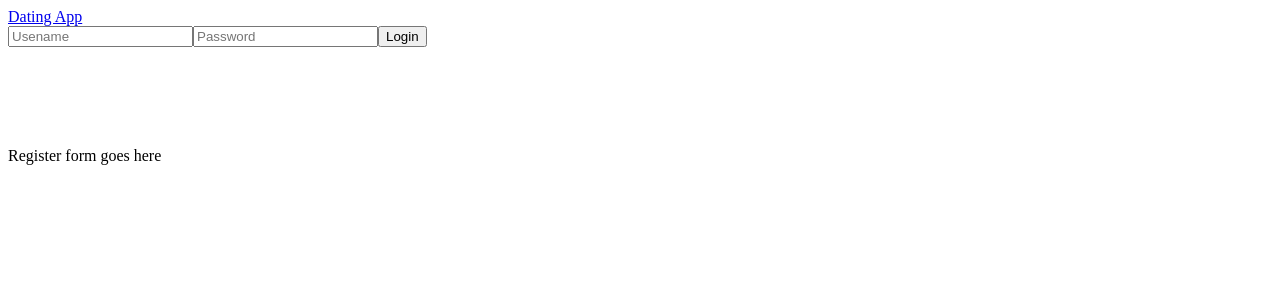
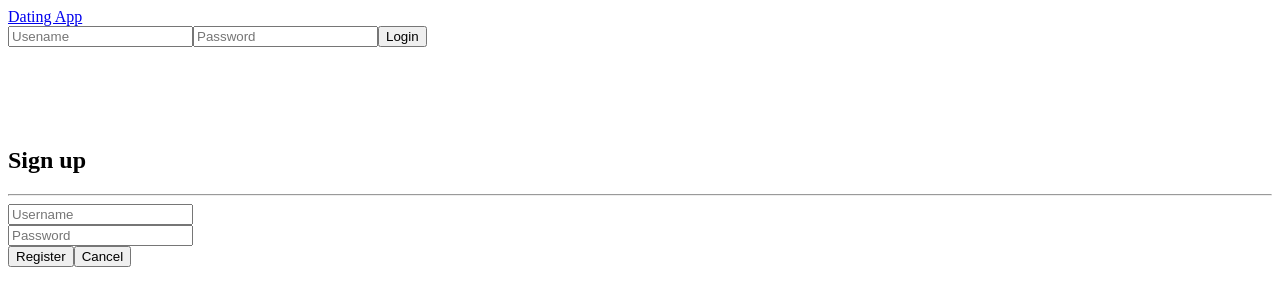
Before and after one commit to thiagobcf/DatingApp, an Angular app in the folder client/: page / in a window 1280 px wide. Both pictures are taken after a click on the button "Register". Shown: the top 306 px of the page. Built offline with nearby package versions, Linux system fonts and the light colour scheme; no server answers.

Commit message:
add register form

```diff
--- a/client/src/app/app.module.ts
+++ b/client/src/app/app.module.ts
@@ -9,12 +9,14 @@
 import { NavComponent } from './nav/nav.component';
 import { FormsModule } from '@angular/forms';
 import { HomeComponent } from './home/home.component';
+import { RegisterComponent } from './register/register.component';
 
 @NgModule({
   declarations: [
     AppComponent,
     NavComponent,
-    HomeComponent
+    HomeComponent,
+    RegisterComponent
   ],
   imports: [
     BrowserModule,
--- a/client/src/app/home/home.component.html
+++ b/client/src/app/home/home.component.html
@@ -11,7 +11,7 @@
     <div *ngIf="registerMode" class="container">
         <div class="row justify-content-center"></div>
         <div class="col-4">
-            <p>Register form goes here</p>
+            <app-register></app-register>
         </div>
     </div>
 </div>
--- /dev/null
+++ b/client/src/app/register/register.component.html
@@ -0,0 +1,24 @@
+<form #registerForm="ngForm" (ngSubmit)="register()"autocomplete="off">
+    <h2 class="text-center text-primary">Sign up</h2>
+    <hr>
+    <div class="mb-3">
+        <input type="text"
+            class="form-control"
+            name="username"
+            [(ngModel)]="model.username"
+            placeholder="Username"
+        >
+    </div>
+    <div class="mb-3">
+        <input type="password"
+            class="form-control"
+            name="password"
+            [(ngModel)]="model.password"
+            placeholder="Password"
+        >
+    </div>
+    <div class="text-center">
+        <button class="btn btn-success me-2"type="submit">Register</button>
+        <button class="btn btn-default"type="button" (click)="cancel()">Cancel</button>
+    </div>
+</form>
--- /dev/null
+++ b/client/src/app/register/register.component.ts
@@ -0,0 +1,23 @@
+import { Component, OnInit } from '@angular/core';
+
+@Component({
+  selector: 'app-register',
+  templateUrl: './register.component.html',
+  styleUrl: './register.component.css'
+})
+export class RegisterComponent implements OnInit {
+  model: any = {}
+  constructor() {}
+
+  ngOnInit(): void {
+
+  }
+
+  register() {
+    console.log(this.model);
+  }
+
+  cancel() {
+    console.log('cancelled');
+  }
+}
```
Also changed, not shown: client/src/app/register/register.component.css (added).
